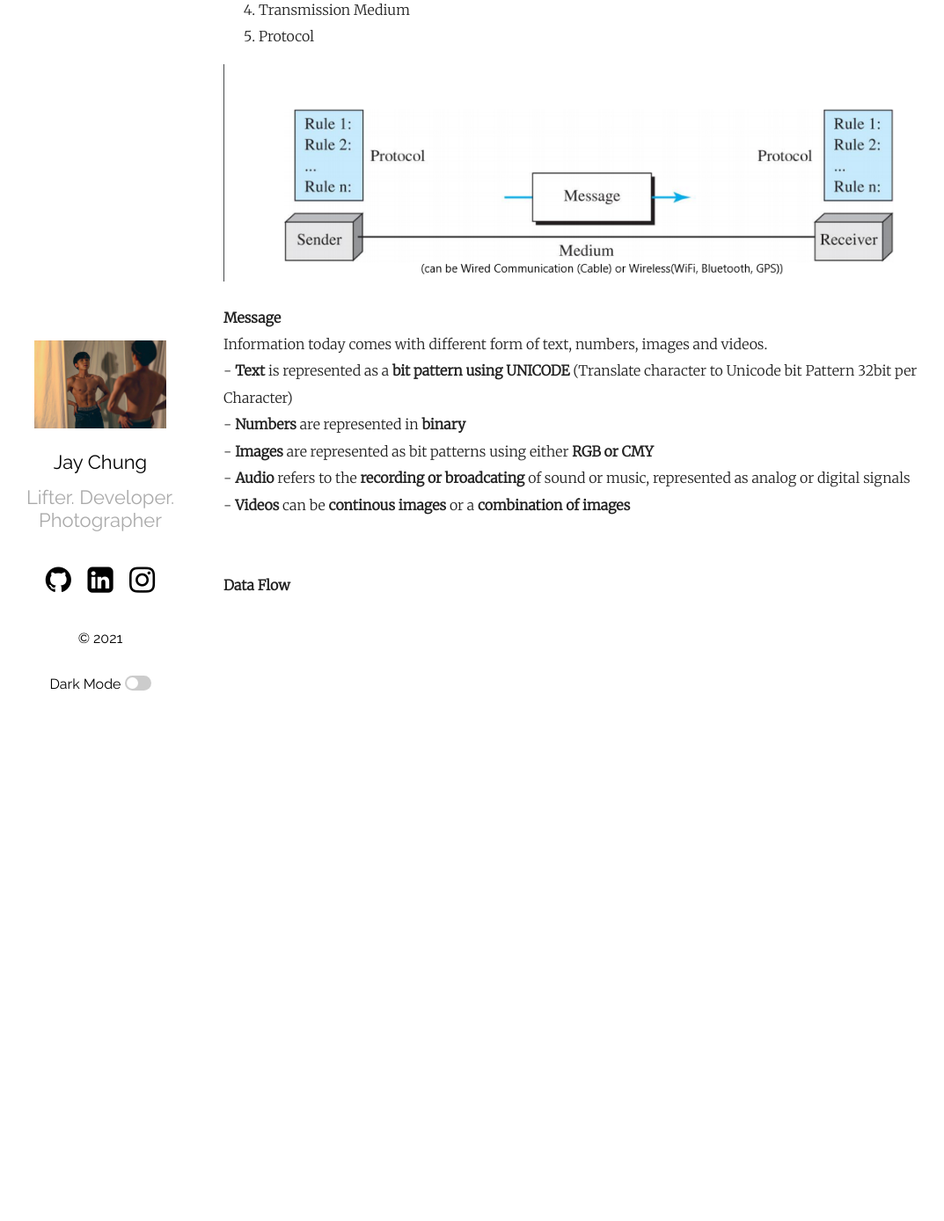
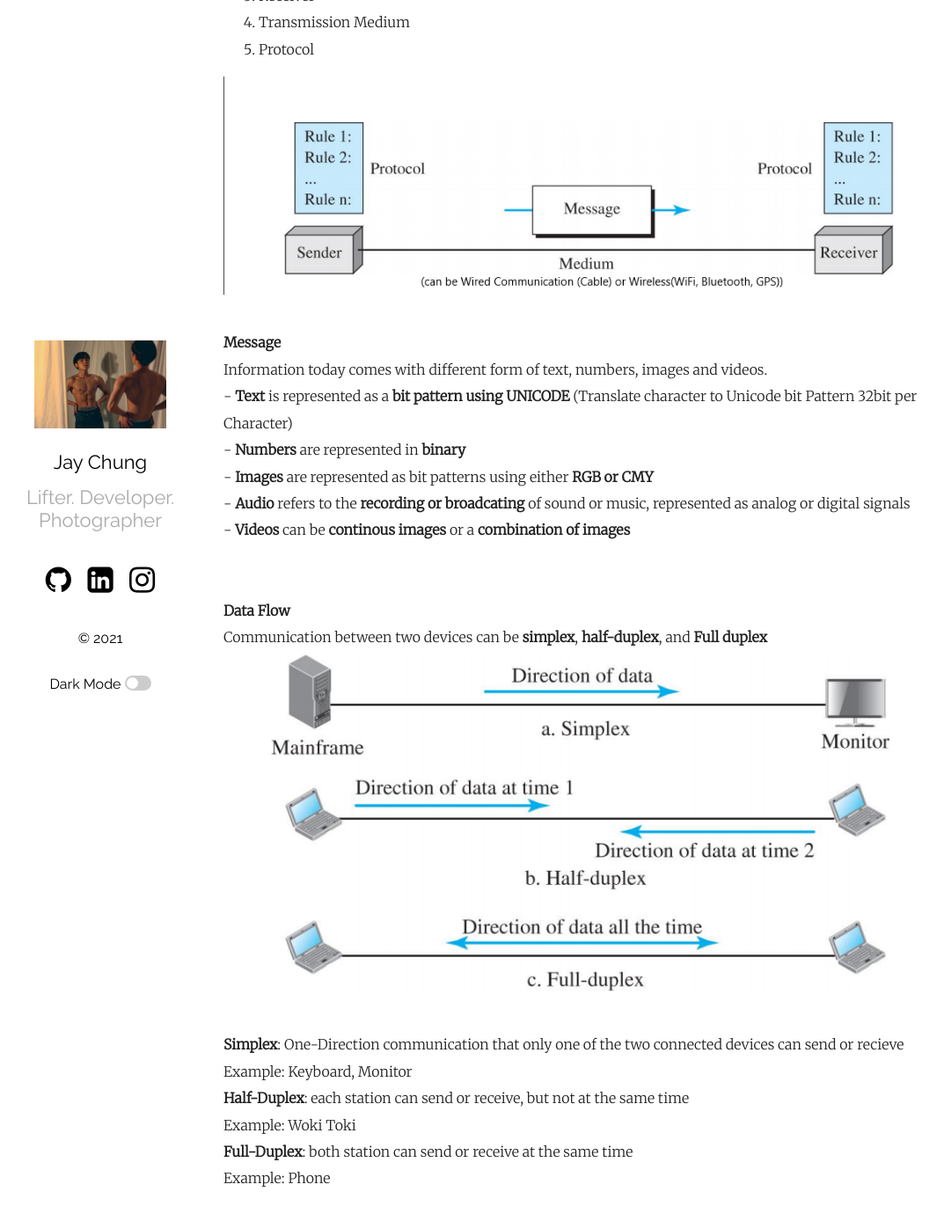
Before and after one commit to healthgongdoll/healthgongdoll.github.io, a Jekyll site: the page built from _posts/2021-09-09-Network.markdown, in a window 1280 px wide and 1400 px high, scrolled down 618 px. Shown: the top 1388 px of the window at 88% size, without its empty margins (101-1174 px from the left). Built offline with Jekyll 4.4.1, drawn with Linux system fonts in a browser that asks for light colours; before the commit the page ends 1343 px from its top, so only the background shows below that.

Commit message:
Blog Update

```diff
--- a/_posts/2021-09-09-Network.markdown
+++ b/_posts/2021-09-09-Network.markdown
@@ -12,8 +12,8 @@ categories: Network
 	- **Accuracy:** Analog Data, Digital Data (Microphone, Keyboards) <br/>
 	- **Timeliness:** Data to be on time (Time sensitive: Electronic Gaming, Zoom, Web Surfing, Time insensitive) <br/>
 	- **Jitter:** Variation in the packet arrival time (One packet is comming 30s, 40s, 50s,... It is the **Variation time of those delays** (Not the Delays)) <br/>
-	Without these 4 characteristics of Communication data is useless <br/>
-
+Without these 4 characteristics of Communication data is useless <br/>
+<br/>
 **Components**<br/>
 A data communications system has **five components**: <br/>
 1. Message <br/>
@@ -23,7 +23,7 @@ A data communications system has **five components**: <br/>
 5. Protocol <br/>
 
 ![Image Alt MemoryLayout](/assets/network1.png) <br/>
-
+<br/>
 **Message** <br/>
 Information today comes with different form of text, numbers, images and videos.<br/>
 	- **Text** is represented as a **bit pattern using UNICODE** (Translate character to Unicode bit Pattern 32bit per Character) <br/>
@@ -33,3 +33,12 @@ Information today comes with different form of text, numbers, images and videos.
 	- **Videos** can be **continous images** or a **combination of images** <br/>
 <br/>
 **Data Flow**<br/>
+Communication between two devices can be **simplex**, **half-duplex**, and **Full duplex** <br/>
+![Image Alt MemoryLayout](/assets/network2.png) <br/>
+
+**Simplex**: One-Direction communication that only one of the two connected devices can send or recieve <br/>
+Example: Keyboard, Monitor <br/>
+**Half-Duplex**: each station can send or receive, but not at the same time <br/>
+Example: Woki Toki<br/>
+**Full-Duplex**: both station can send or receive at the same time <br/>
+Example: Phone<br/>
```
Also changed, not shown: assets/network2.png (added).
